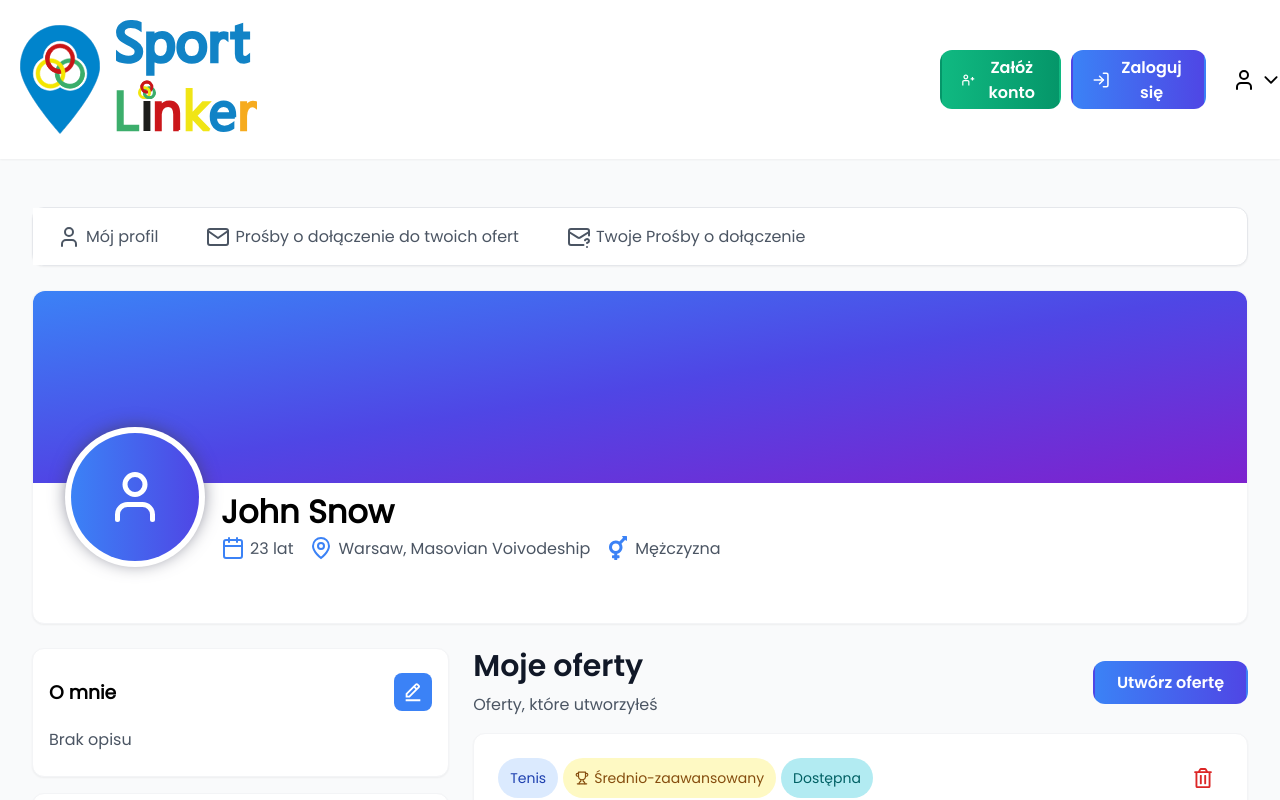
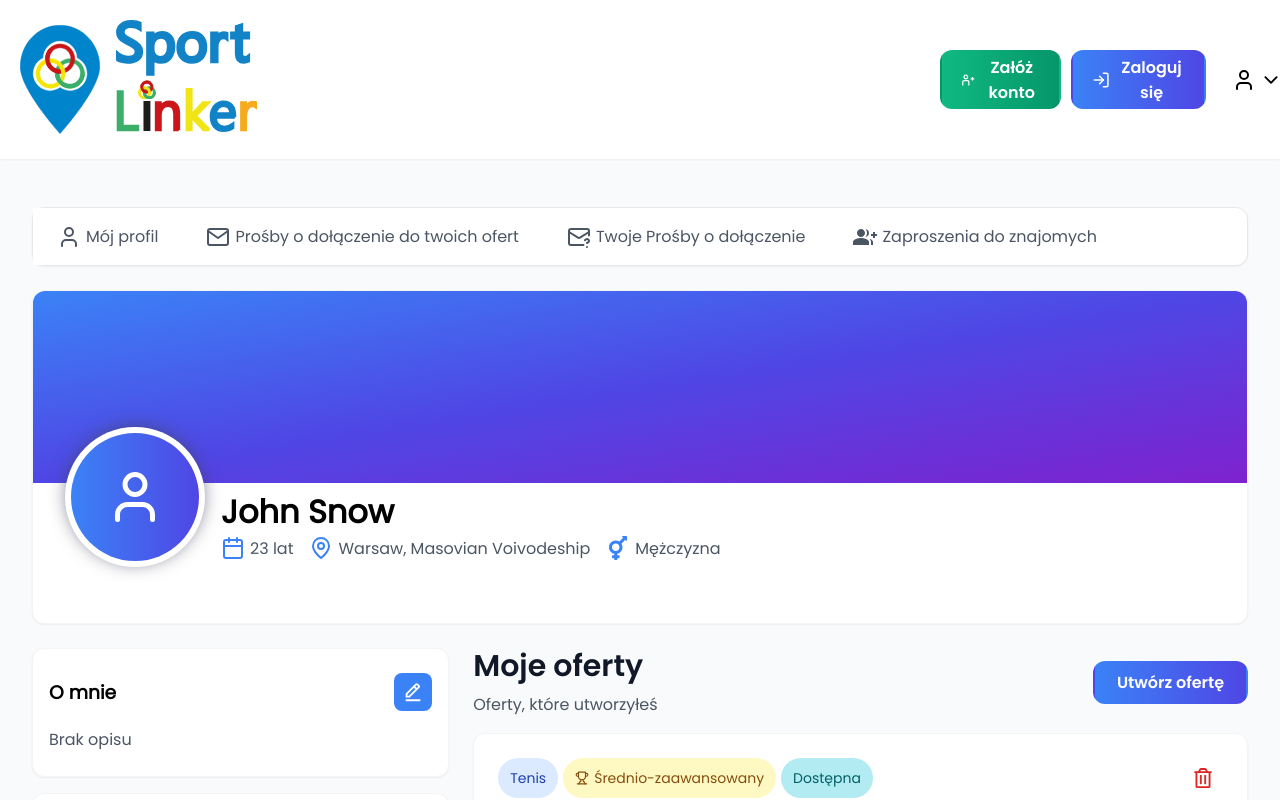
Before and after one commit to Michuxx/SportLinker, a React (Vite) app in the folder SportLinkerFrontend/: page /profile in a window 1280 px wide. Shown: the top 800 px of the page. Built offline with nearby package versions, Linux system fonts and the light colour scheme.

Commit message:
Added Friend Invitations Page

```diff
--- a/SportLinkerFrontend/src/App.jsx
+++ b/SportLinkerFrontend/src/App.jsx
@@ -11,6 +11,7 @@ import ReportSettings from "./components/settingsSection/reportSettings/ReportSe
 import Messages from "./components/Pages/Messages";
 import FriendsSidebar from "./components/messagesSection/chatSidebar/friendsSidebar/FriendsSidebar";
 import ConversationSidebar from "./components/messagesSection/chatSidebar/conversationSidebar/ConversationSidebar";
+import FriendInvitations from "./components/userPanelSection/userProfileContent/friendInvitations/FriendInvitations";
 
 function App() {
   return (
@@ -21,6 +22,7 @@ function App() {
         <Route path="userInfo" element={<UserInfo />} />
         <Route path="foreignInvitations" element={<ForeignInvitations />} />
         <Route path="offerStatuses" element={<OfferStatuses />} />
+        <Route path="friendInvitations" element={<FriendInvitations />} />
       </Route>
       <Route path="/offer/:id" element={<Offer />} />
       <Route path="settings" element={<Settings />}>
--- a/SportLinkerFrontend/src/components/messagesSection/chatSidebar/friendsSidebar/FriendsSidebar.jsx
+++ b/SportLinkerFrontend/src/components/messagesSection/chatSidebar/friendsSidebar/FriendsSidebar.jsx
@@ -9,8 +9,6 @@ import { MdPersonRemove } from "react-icons/md";
 const FriendsSidebar = () => {
   const { chatPeople, setActiveChatFromFriends } = useOutletContext();
 
-  // ZMIANA 1: Zamiast true/false, przechowujemy dane znajomego do usunięcia.
-  // Jeśli jest null, modal się nie wyświetla.
   const [friendToRemove, setFriendToRemove] = useState(null);
 
   return (
--- a/SportLinkerFrontend/src/components/userPanelSection/UserPanelSection.jsx
+++ b/SportLinkerFrontend/src/components/userPanelSection/UserPanelSection.jsx
@@ -4,6 +4,7 @@ import "./userPanelSection.css";
 import { LuUser } from "react-icons/lu";
 import { FiMail } from "react-icons/fi";
 import { LuMailQuestion } from "react-icons/lu";
+import { MdGroupAdd } from "react-icons/md";
 import Navbar from "../component-items/navbar/Navbar";
 
 const UserPanelSection = () => {
@@ -55,6 +56,21 @@ const UserPanelSection = () => {
             Twoje Prośby o dołączenie
           </div>
         </NavLink>
+        <NavLink
+          to="friendInvitations"
+          className={({ isActive }) =>
+            `nav-user-menu-option ${
+              isActive
+                ? "active-nav-user-menu-option"
+                : "inactive-nav-user-menu-option"
+            }`
+          }
+        >
+          <div className="user-menu-option-wrapper">
+            <MdGroupAdd size={24} />
+            Zaproszenia do znajomych
+          </div>
+        </NavLink>
       </Navbar>
       <UserProfileContent>
         <Outlet />
--- /dev/null
+++ b/SportLinkerFrontend/src/components/userPanelSection/userProfileContent/friendInvitations/FriendInvitations.jsx
@@ -0,0 +1,31 @@
+import { useState } from "react";
+
+const FriendInvitations = () => {
+  const [friendInvitations, setFriendInvitations] = useState([
+    {
+      id: 3,
+      userId: 701,
+      name: "Bolek",
+      img: null,
+      date: "2025-01-20T18:00",
+    },
+    {
+      id: 4,
+      userId: 34,
+      name: "Lolek",
+      img: null,
+      date: "2025-01-20T18:00",
+    },
+    {
+      id: 9,
+      userId: 230,
+      name: "Smrodek",
+      img: null,
+      date: "2025-01-20T18:00",
+    },
+  ]);
+
+  return <div className="friend-invitations-wrapper"></div>;
+};
+
+export default FriendInvitations;
```
